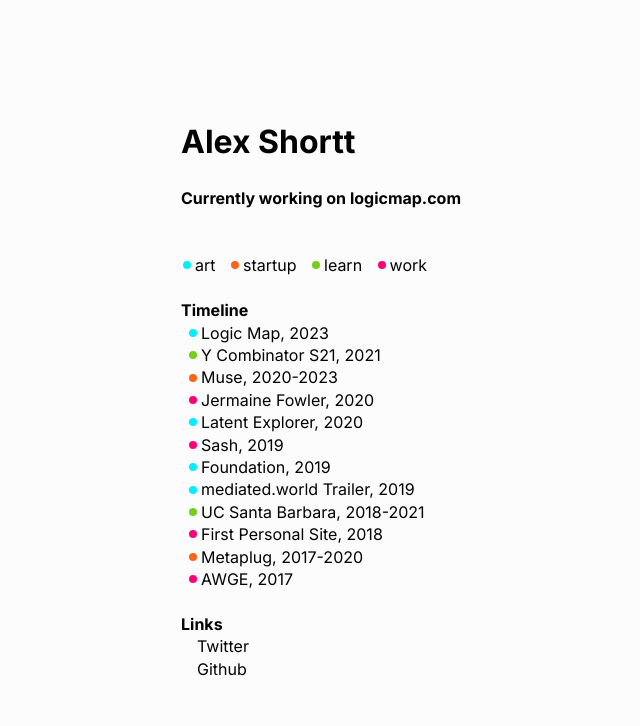
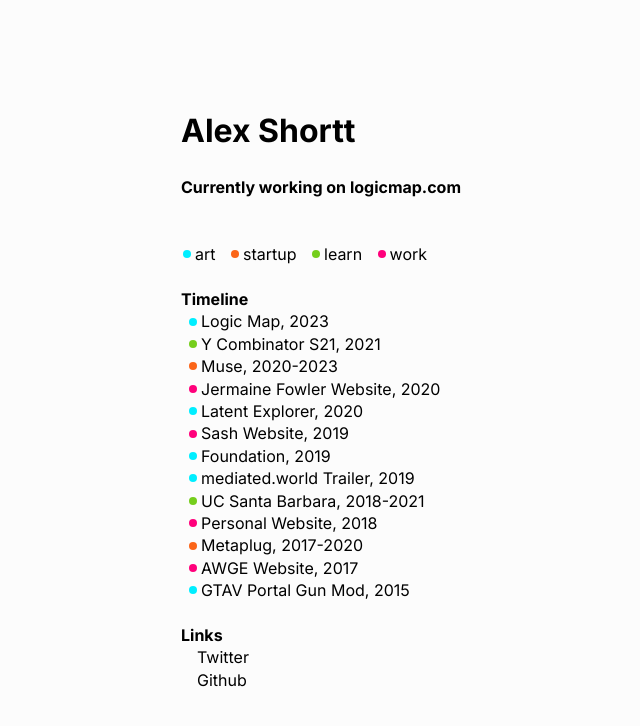
Before and after one commit to alex-shortt/personal-website, a Next.js app: page / in a window 1280 px wide. Shown: the top 726 px of the page, without its empty margins (259-899 px from the left). Built offline with nearby package versions, Linux system fonts and the light colour scheme.

Commit message:
specify website, add portal gun mod

```diff
--- a/src/pages/index.tsx
+++ b/src/pages/index.tsx
@@ -46,7 +46,7 @@
             href="http://jermaine-fowler-site.s3-website-us-west-1.amazonaws.com"
             className="work"
           >
-            Jermaine Fowler, 2020
+            Jermaine Fowler Website, 2020
           </a>
           <a
             href="https://assets.mediated.world/site/latent-explorer/wide-video.mp4"
@@ -58,7 +58,7 @@
             href="http://smile.sashsite.com.s3-website-us-west-1.amazonaws.com/"
             className="work"
           >
-            Sash, 2019
+            Sash Website, 2019
           </a>
           <a
             href="https://assets.mediated.world/site/foundation/inbed.mp4"
@@ -74,13 +74,16 @@
             href="http://first-personal-site.s3-website-us-west-1.amazonaws.com/"
             className="work"
           >
-            First Personal Site, 2018
+            Personal Website, 2018
           </a>
           <a href="https://www.getinstadata.com/" className="startup">
             Metaplug, 2017-2020
           </a>
           <a href="https://www.awge.com" className="work">
-            AWGE, 2017
+            AWGE Website, 2017
+          </a>
+          <a href="https://www.gta5-mods.com/scripts/portal-gun-net" className="art">
+            GTAV Portal Gun Mod, 2015
           </a>
           <br />
           <h4>Links</h4>
```
